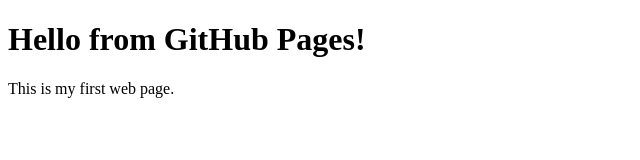
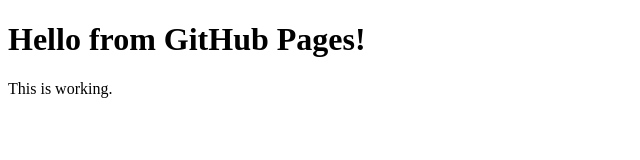
Before and after one commit to mmimiech/ECHObyJIN, a plain HTML site: page index.html in a window 1280 px wide. Shown: the full height of the page, 0-640 px from the left. Drawn offline with Linux system fonts and the light colour scheme.

Commit message:
Update index.html

```diff
--- a/index.html
+++ b/index.html
@@ -2,10 +2,10 @@
 <html lang="en">
 <head>
   <meta charset="UTF-8">
-  <title>My Web</title>
+  <title>Test Page</title>
 </head>
 <body>
   <h1>Hello from GitHub Pages!</h1>
-  <p>This is my first web page.</p>
+  <p>This is working.</p>
 </body>
 </html>
```
